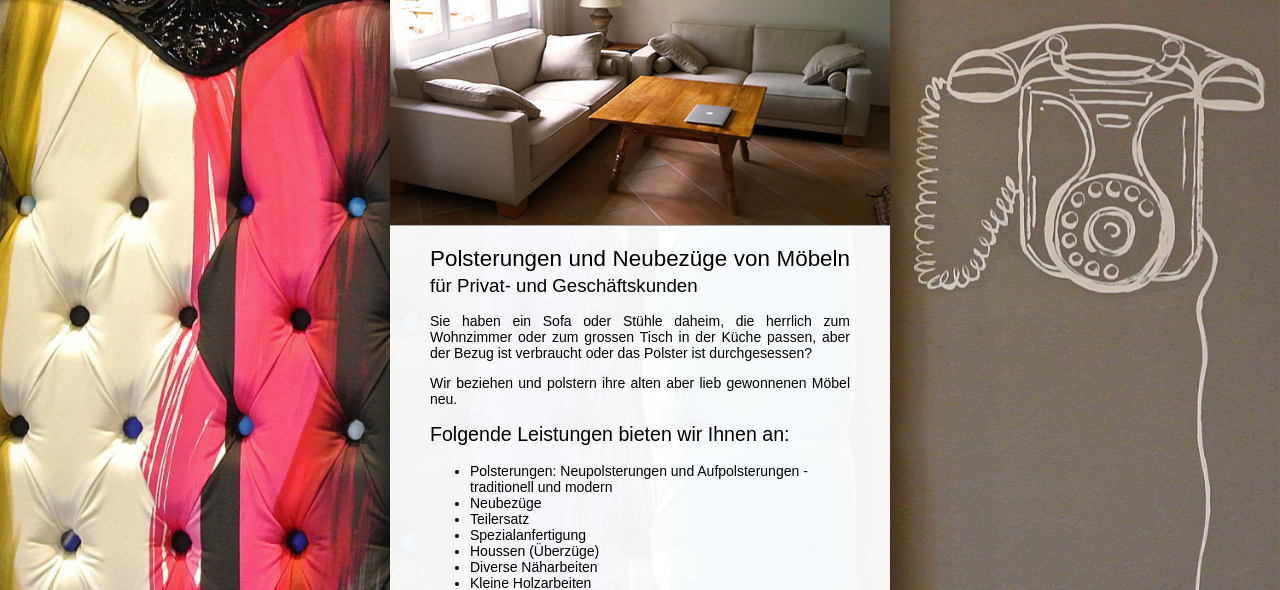
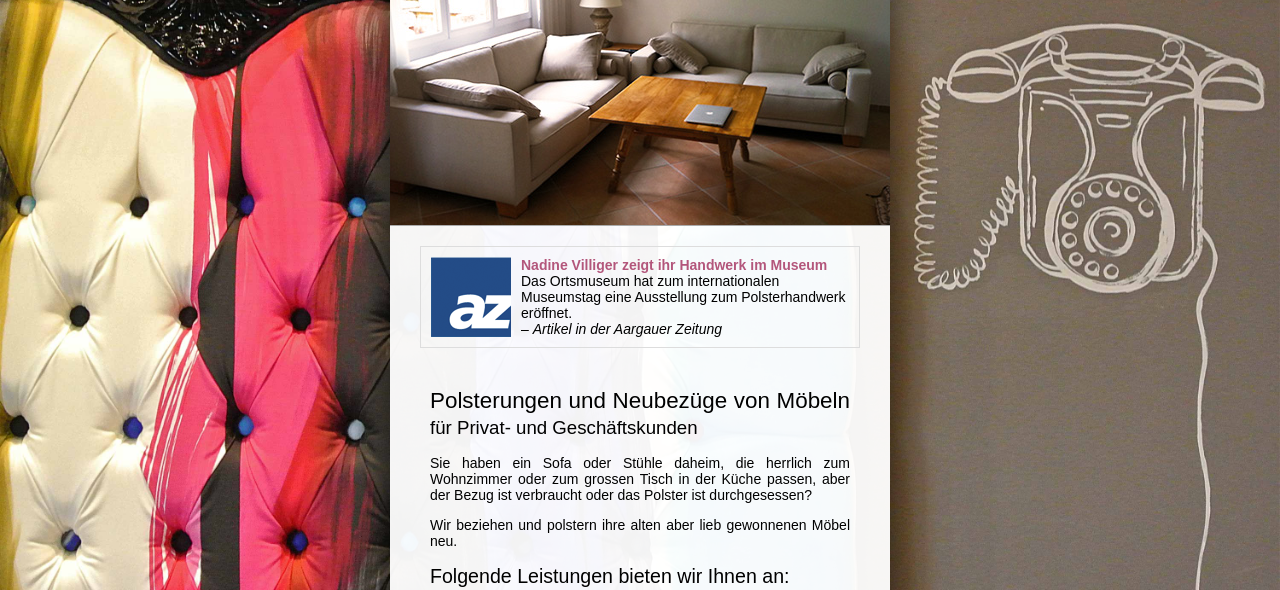
Before and after one commit to villiger/polsterwerk, a PHP site: page / in a window 1280 px wide. Shown: the part 236-826 px from the top of the page. Run offline with PHP 8.4, Linux system fonts and the light colour scheme.

Commit message:
AZ article link

```diff
--- a/css/style.css
+++ b/css/style.css
@@ -122,6 +122,17 @@ html,
 body {
   height: 100%;
 }
+.in-der-az {
+  margin: -10px;
+  margin-top: 0;
+  text-align: left;
+  border: 1px solid #ddd;
+  padding: 10px;
+}
+.in-der-az img {
+  float: left;
+  margin-right: 10px;
+}
 @media only screen and (min-device-width: 320px) and (max-device-width: 480px) {
   html {
     background-attachment: scroll;
--- a/css/style.less
+++ b/css/style.less
@@ -148,6 +148,19 @@ html, body {
 	height: 100%;
 }
 
+.in-der-az {
+  margin: -10px;
+  margin-top: 0;
+  text-align: left;
+  border: 1px solid #ddd;
+  padding: 10px;
+
+  img {
+    float: left;
+    margin-right: 10px;
+  }
+}
+
 @media only screen
 and (min-device-width : 320px)
 and (max-device-width : 480px) {
--- a/pages/leistungen.php
+++ b/pages/leistungen.php
@@ -1,6 +1,14 @@
 <img class="title" src="/img/title.jpg" alt="Sofa gepolstert" />
 
 <div class="content">
+    <div class="in-der-az">
+        <a href="http://www.aargauerzeitung.ch/aargau/baden/nadine-villiger-zeigt-ihr-handwerk-im-museum-127991081" target="_blank" rel="nofollow"><img src="/img/az.png" alt="AZ Logo"></a>
+        <a href="http://www.aargauerzeitung.ch/aargau/baden/nadine-villiger-zeigt-ihr-handwerk-im-museum-127991081" target="_blank" rel="nofollow"><strong>Nadine Villiger zeigt ihr Handwerk im Museum</strong></a><br>
+        Das Ortsmuseum hat zum internationalen Museumstag eine Ausstellung zum Polsterhandwerk eröffnet.<br>
+        &ndash; <em>Artikel in der Aargauer Zeitung</em>
+        <div class="clear"></div>
+    </div>
+
 	<h1>Polsterungen und Neubezüge von Möbeln <small>für Privat- und Geschäftskunden</small></h1>
     <p>
         Sie haben ein Sofa oder Stühle daheim, die herrlich zum Wohnzimmer oder zum grossen Tisch in der Küche passen,
```
Also changed, not shown: img/az.png (added).
